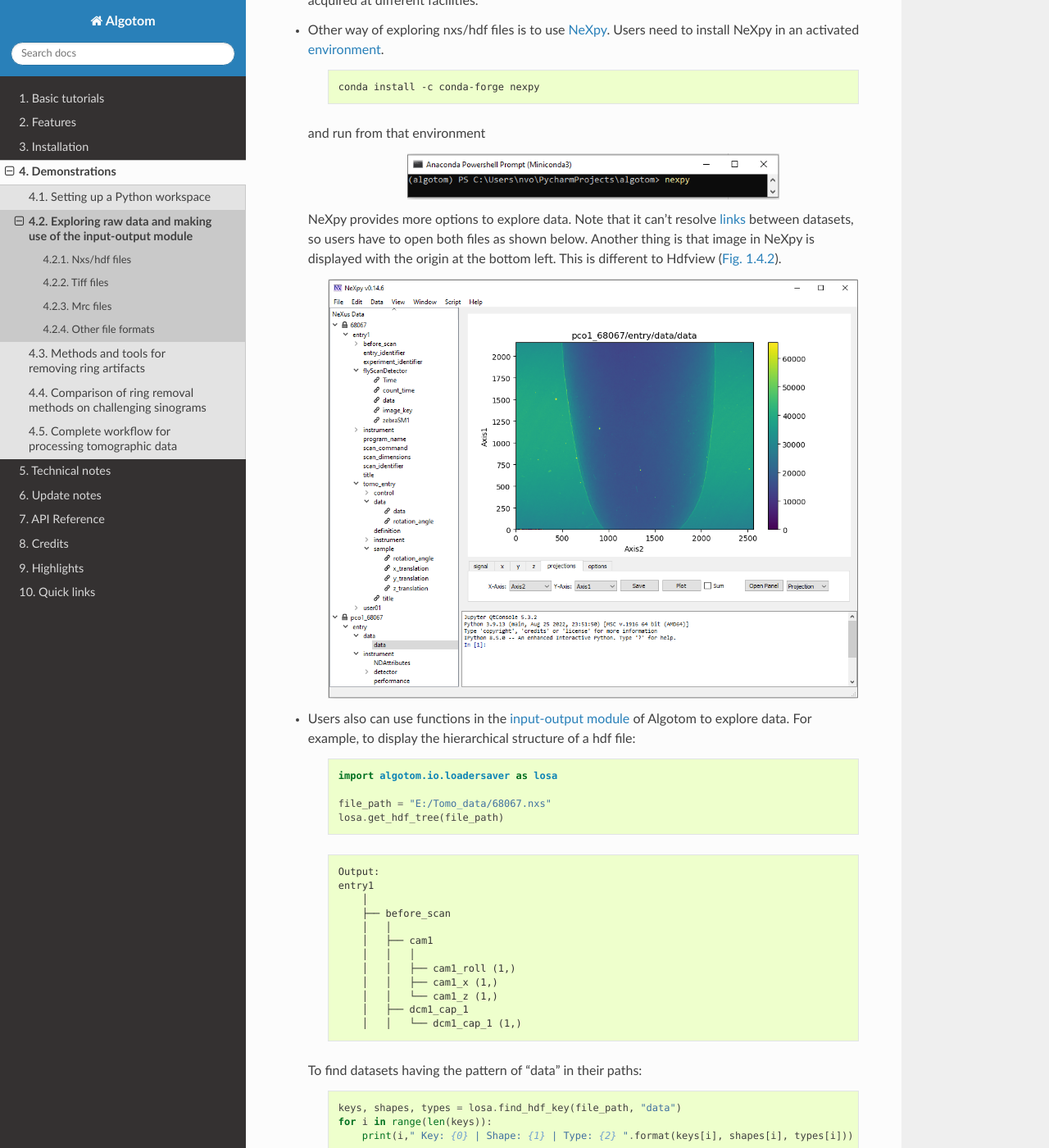
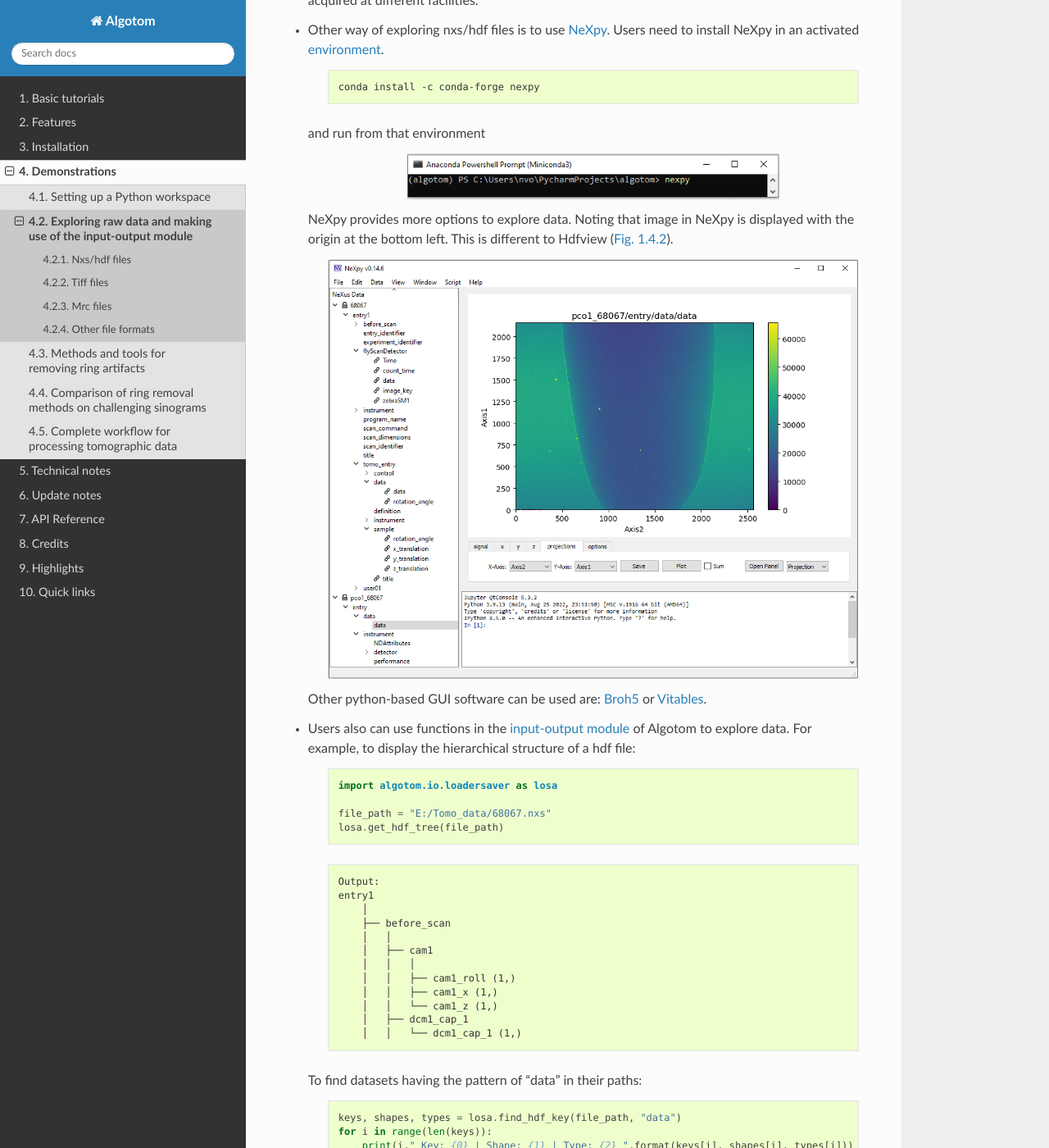
Before and after one commit to algotom/algotom, a Sphinx documentation site: the page built from docs/source/toc/section4/section4_2.rst, in a window 1280 px wide and 1400 px high, scrolled down 1482 px. Shown: the whole window at 82% size. Built offline with Sphinx 7.4.7 and the Read the Docs theme 2.0.0, drawn with Linux system fonts in a browser that asks for light colours.

Commit message:
Update docs

```diff
--- a/docs/source/toc/section1/section1_2.rst
+++ b/docs/source/toc/section1/section1_2.rst
@@ -49,7 +49,7 @@ Hdf format
         Displaying the tree view of a nxs/hdf file using an Algotom's function.
 
     There are many GUI software in Python for viewing hdf/nxs/h5 files such as: `Broh5 <https://github.com/algotom/broh5>`__,
-    `nexpy <https://nexpy.github.io/nexpy/>`__, or `Vitables <https://github.com/uvemas/ViTables>`__.
+    `Nexpy <https://nexpy.github.io/nexpy/>`__, or `Vitables <https://github.com/uvemas/ViTables>`__.
 
 **How to load datasets from a hdf file**
 
--- a/docs/source/toc/section4/section4_2.rst
+++ b/docs/source/toc/section4/section4_2.rst
@@ -54,14 +54,16 @@ file at the time they were created, so we only need to work with the nxs file.
             :width: 70 %
             :align: center
 
-    NeXpy provides more options to explore data. Note that it can't resolve `links <https://docs.h5py.org/en/stable/high/group.html#dict-interface-and-links>`__
-    between datasets, so users have to open both files as shown below. Another thing is that image in NeXpy
+    NeXpy provides more options to explore data. Noting that image in NeXpy
     is displayed with the origin at the bottom left. This is different to Hdfview (:numref:`fig_1_4_2`).
 
         .. image:: section4_2/figs/fig_4_2_3.png
             :name: fig_4_2_3
             :width: 100 %
             :align: center
+
+    Other python-based GUI software can be used are: `Broh5 <https://github.com/algotom/broh5>`__ or
+    `Vitables <https://github.com/uvemas/ViTables>`__.
 
 -   Users also can use functions in the :ref:`input-output module <input-output>` of Algotom to explore data.
     For example, to display the hierarchical structure of a hdf file:
```
